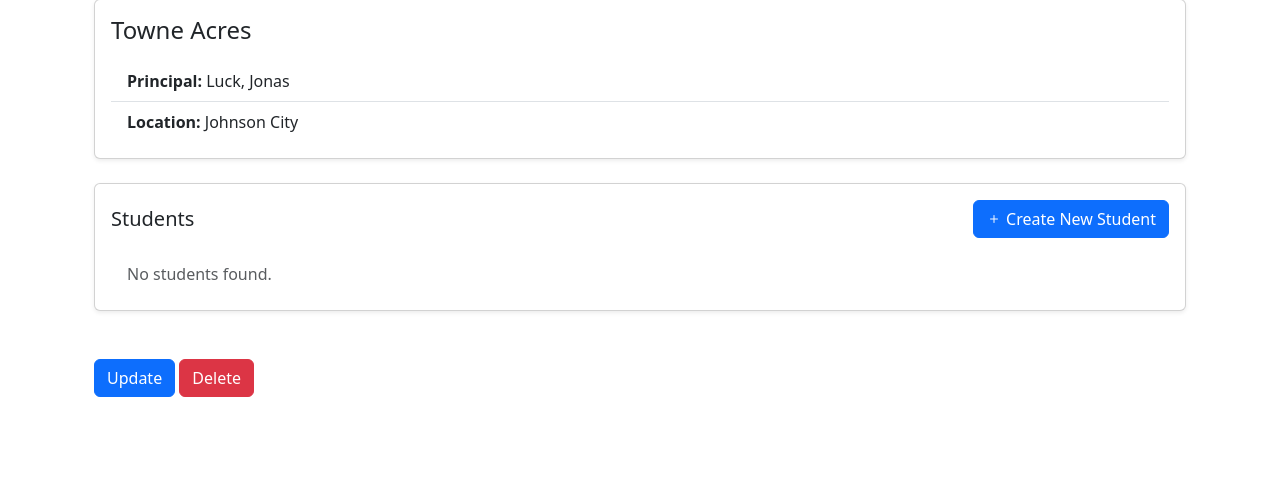
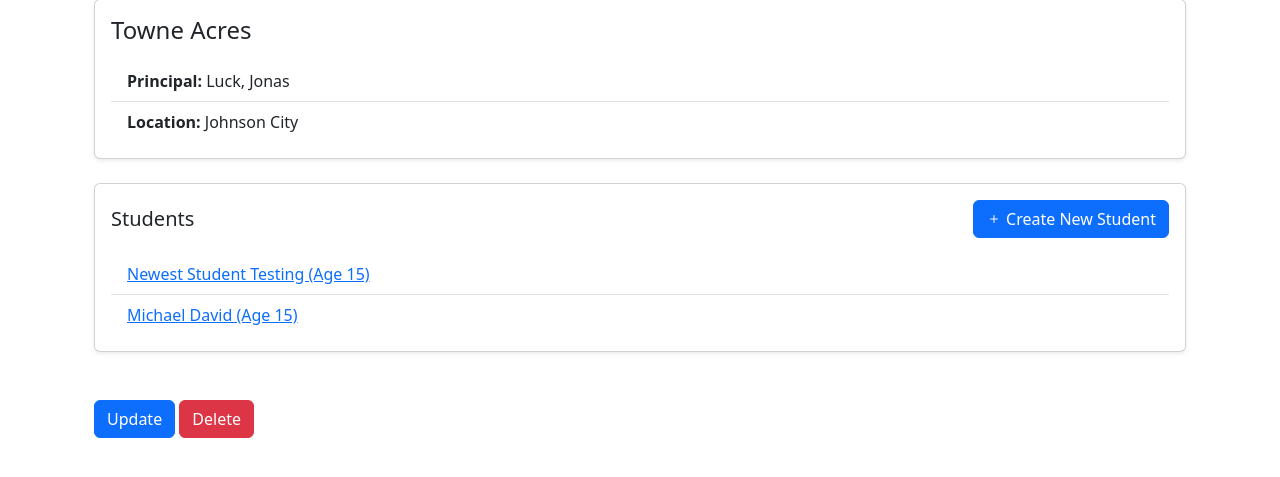
Before and after one commit to abaines1/django-schools-app-project, a Django app: page /basic_app/1/ in a window 1280 px wide. Shown: the part 282-759 px from the top of the page. Run offline with Django 5.2, Linux system fonts and the light colour scheme; data comes from the database, SQL or seed files in the repository; both versions use the stored data as it was after the commit.

Commit message:
bug fix: students were not being listed on school page due to mispelling

```diff
--- a/adv_project/basic_app/templates/basic_app/school_detail.html
+++ b/adv_project/basic_app/templates/basic_app/school_detail.html
@@ -29,7 +29,7 @@
         </div>
 
         <ul class="list-group list-group-flush">
-            {% for student in school.student.alll %}
+            {% for student in school.students.all %}
                 <li class="list-group-item">
                     <a href="{% url 'basic_app:student_detail' student.pk %}">
                         {{ student.name }} (Age {{ student.age }})
--- a/adv_project/templates/base.html
+++ b/adv_project/templates/base.html
@@ -22,7 +22,7 @@
       <div class="collapse navbar-collapse" id="navbarNav">
         <ul class="navbar-nav"> <!-- removed ms-auto so they stay on the left -->
           <li class="nav-item">
-            <a class="nav-link" href="{% url 'basic_app:list' %}">School Directory</a>
+            <a class="nav-link" href="{% url 'basic_app:list' %}">Schools Directory</a>
           </li>
           <li class="nav-item">
             <a class="nav-link" href="{% url 'admin:index' %}">Admin</a>
```
Also changed, not shown: adv_project/db.sqlite3.
